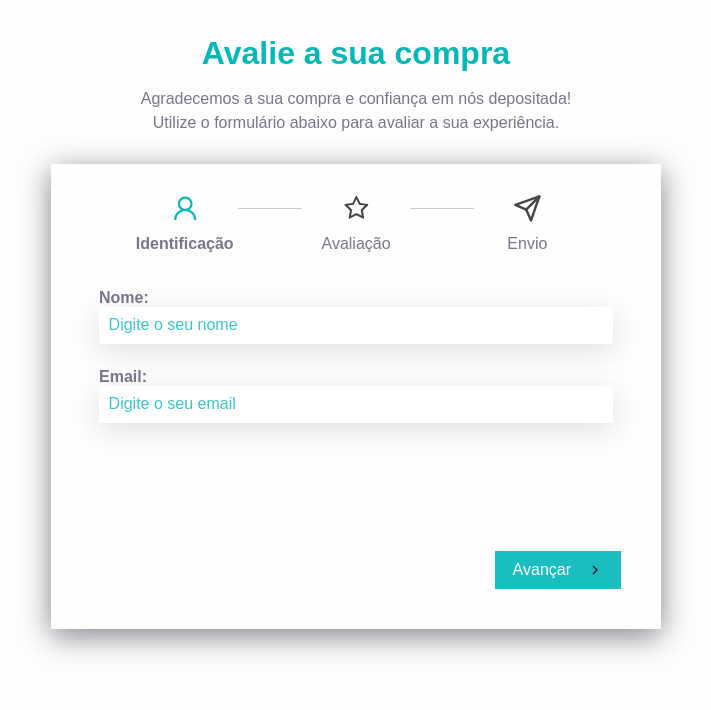
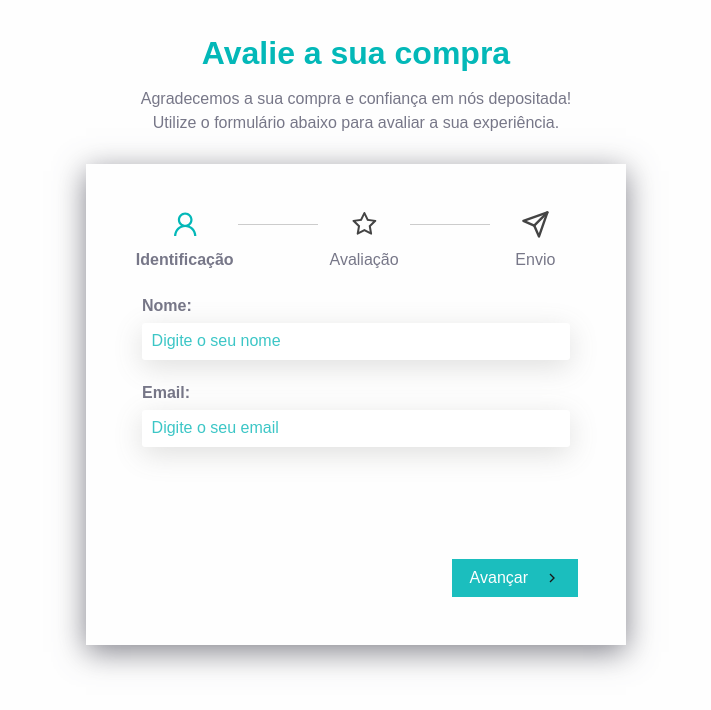
Before and after one commit to amac81/multistep_form_react, a React (Vite) app: page / in a window 1280 px wide. Shown: the top 710 px of the page, without its empty margins (284-995 px from the left). Built offline with nearby package versions, Linux system fonts and the light colour scheme; a web font is replaced by a local one.

Commit message:
Thanks component created; CSS  update

```diff
--- a/src/App.css
+++ b/src/App.css
@@ -18,17 +18,16 @@
 /* Forms */
 
 .form-container {
-  max-width: 610px;
+  max-width: 540px;
   margin: 0 auto;
   background-color: #fefefe;
-  padding: 1.5rem;
+  padding: 2.5rem;
   box-shadow: rgba(100, 100, 111, 0.8) 0px 7px 29px 0px;
 }
 
 .form-container form {
-  min-width: 420px;
   margin: 0 auto;
-  padding: 1rem;
+  padding: 0.5rem;
 }
 
 .inputs-container {
@@ -52,6 +51,7 @@ label {
   font-weight: bold;
   color: #778;
   font-size: 1rem;
+  margin-bottom: .5rem;
 }
 
 input,
--- a/src/components/ReviewForm.jsx
+++ b/src/components/ReviewForm.jsx
@@ -1,5 +1,3 @@
-
-import React from 'react';
 import "./ReviewForm.css";
 import {
   BsFillEmojiHeartEyesFill,
--- a/src/components/Steps.css
+++ b/src/components/Steps.css
@@ -1,12 +1,11 @@
 .steps {
     display: flex;
-    gap: 4rem;
+    gap: 5rem;
     justify-content: center;
     align-items: center;
     max-width: 450px;
     margin: 0 auto;
     position: relative;
-
 }
 
 .steps::after {
--- a/src/components/Thanks.jsx
+++ b/src/components/Thanks.jsx
@@ -1,8 +1,21 @@
-import React from 'react'
+import {
+  BsFillEmojiHeartEyesFill,
+  BsFillEmojiSmileFill,
+  BsFillEmojiNeutralFill,
+  BsFillEmojiFrownFill,
+} from "react-icons/bs";
+
+import "./Thanks.css"
 
 const Thanks = () => {
   return (
-    <h2>Thanks</h2>
+    <div className="thanks-container">
+      <h2>Falta pouco...</h2>
+      <p>A sua opinião é muito importante para nós. Em breve receberá um cupão de desconto de 10% para aplicar na sua próxima compra.</p>
+      <p>Para concluir a avaliação clique no botão enviar.</p>
+      <h3>Resumo da sua avaliação:</h3>
+
+    </div>
   )
 }
 
```
Also changed, not shown: src/components/Thanks.css (added).
